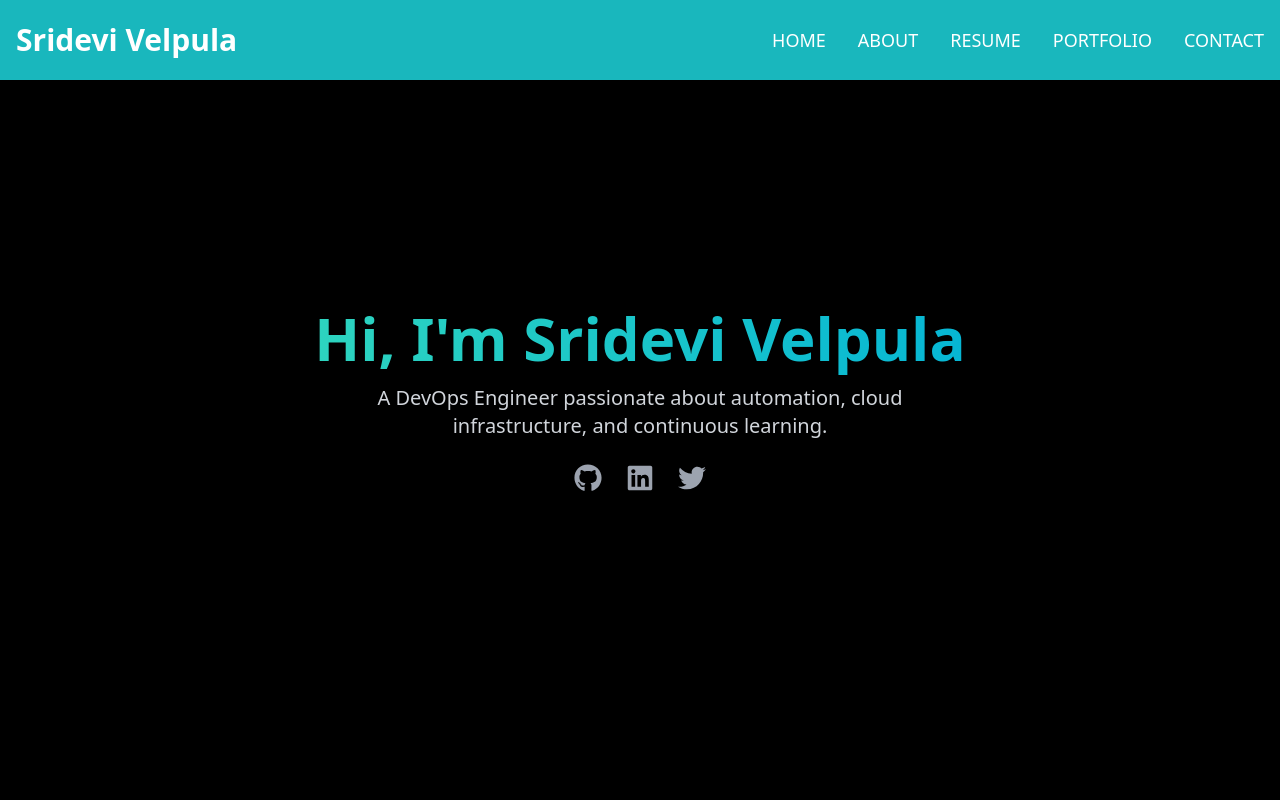
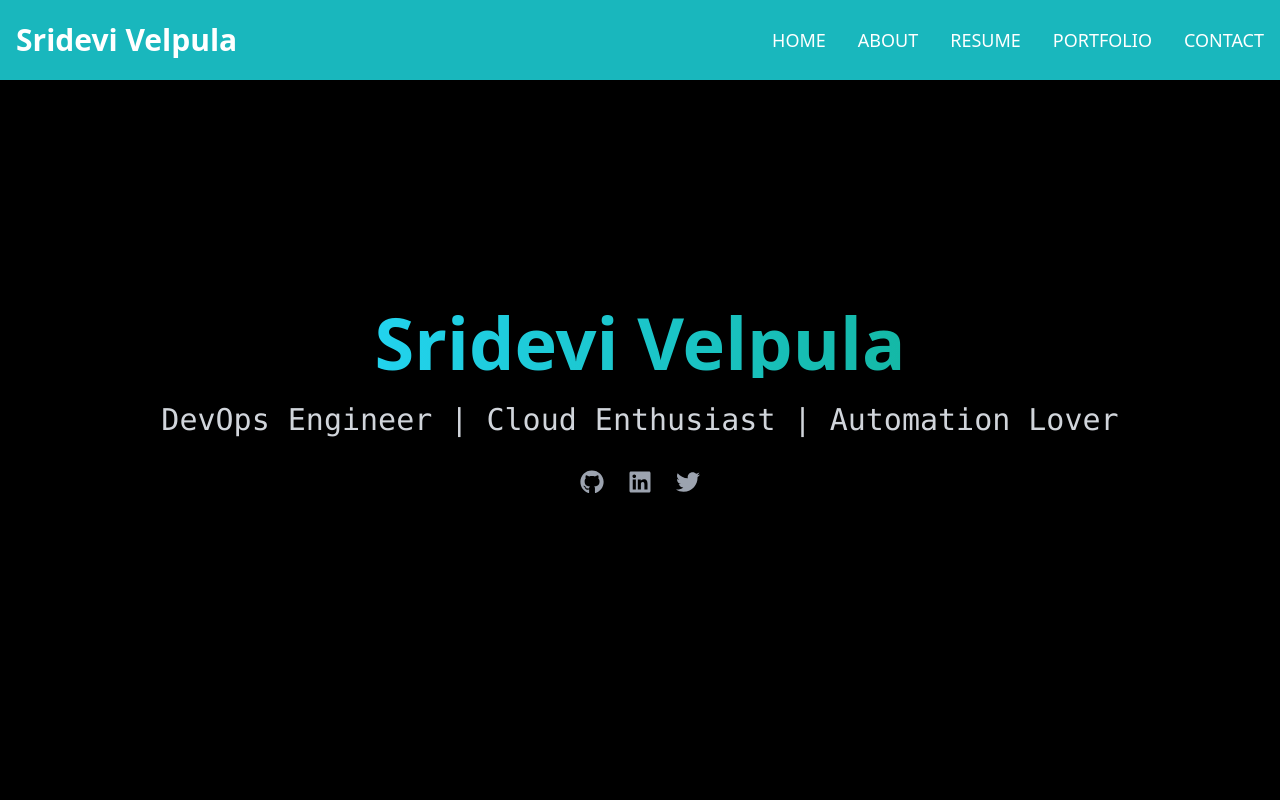
Before and after one commit to srideviblogs/my-portfolio-react, a React (Create React App) app: page / in a window 1280 px wide. Shown: the top 800 px of the page. Built offline with nearby package versions, Linux system fonts and the light colour scheme.

Commit message:
Update Hero.js

```diff
--- a/src/components/Hero.js
+++ b/src/components/Hero.js
@@ -6,57 +6,55 @@ const Hero = () => {
   return (
     <section
       id="home"
-      className="h-screen bg-black text-white flex flex-col justify-center items-center px-4"
+      className="h-screen flex flex-col justify-center items-center bg-black text-white px-4"
     >
       <motion.h1
-        className="text-4xl sm:text-6xl font-bold text-center mb-4"
-        initial={{ opacity: 0, y: -30 }}
+        className="text-5xl sm:text-7xl font-bold mb-4 text-center bg-gradient-to-r from-cyan-400 to-teal-500 text-transparent bg-clip-text"
+        initial={{ opacity: 0, y: -40 }}
         animate={{ opacity: 1, y: 0 }}
         transition={{ duration: 0.8 }}
       >
-        <span className="text-transparent bg-clip-text bg-gradient-to-r from-teal-400 to-cyan-500">
-          Hi, I'm Sridevi Velpula
-        </span>
+        Sridevi Velpula
       </motion.h1>
 
-      <motion.p
-        className="text-lg sm:text-xl text-gray-300 text-center max-w-xl"
+      <motion.h2
+        className="text-xl sm:text-3xl text-gray-300 mt-2 font-mono"
         initial={{ opacity: 0 }}
         animate={{ opacity: 1 }}
         transition={{ delay: 0.5, duration: 0.8 }}
       >
-        A DevOps Engineer passionate about automation, cloud infrastructure, and continuous learning.
-      </motion.p>
+        DevOps Engineer | Cloud Enthusiast | Automation Lover
+      </motion.h2>
 
       <motion.div
-        className="flex gap-6 mt-6"
+        className="flex items-center gap-6 mt-8"
         initial={{ opacity: 0 }}
         animate={{ opacity: 1 }}
-        transition={{ delay: 0.9 }}
+        transition={{ delay: 1, duration: 0.8 }}
       >
         <a
           href="https://github.com/srideviblogs"
           target="_blank"
           rel="noopener noreferrer"
-          className="text-gray-400 hover:text-white transition"
+          className="text-gray-400 hover:text-cyan-400 transition text-2xl"
         >
-          <FaGithub size={28} />
+          <FaGithub />
         </a>
         <a
           href="https://www.linkedin.com/in/sridevi-pochu"
           target="_blank"
           rel="noopener noreferrer"
-          className="text-gray-400 hover:text-white transition"
+          className="text-gray-400 hover:text-cyan-400 transition text-2xl"
         >
-          <FaLinkedin size={28} />
+          <FaLinkedin />
         </a>
         <a
-          href="https://twitter.com/yourhandle"
+          href="https://twitter.com"
           target="_blank"
           rel="noopener noreferrer"
-          className="text-gray-400 hover:text-white transition"
+          className="text-gray-400 hover:text-cyan-400 transition text-2xl"
         >
-          <FaTwitter size={28} />
+          <FaTwitter />
         </a>
       </motion.div>
     </section>
```
